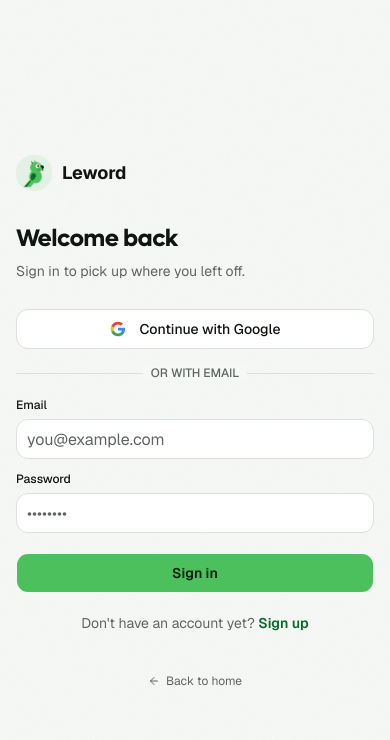
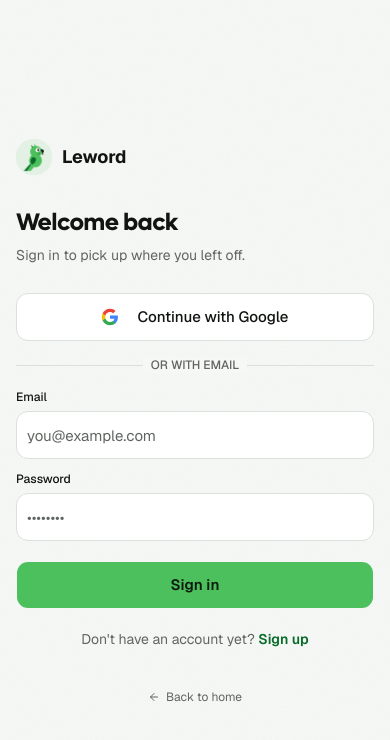
Before and after one commit to AbeloByte/Leword, a Next.js app: page /auth in a window 390 px wide. Shown: the top 740 px of the page. Built offline with nearby package versions, Linux system fonts and the light colour scheme; no server answers.

Commit message:
feat: update component styles for improved UI consistency; adjust button sizes and spacing across various components

```diff
--- a/app/auth/page.tsx
+++ b/app/auth/page.tsx
@@ -17,7 +17,7 @@ import { ArrowLeft, Loader2 } from "lucide-react";
 // Crisp SVG Google Logo
 function GoogleIcon() {
   return (
-    <svg className="mr-2 h-4 w-4" viewBox="0 0 24 24">
+    <svg className="mr-2.5 h-[18px] w-[18px]" viewBox="0 0 24 24">
       <path
         fill="#4285F4"
         d="M22.56 12.25c0-.78-.07-1.53-.2-2.25H12v4.26h5.92c-.26 1.37-1.04 2.53-2.21 3.31v2.77h3.57c2.08-1.92 3.28-4.74 3.28-8.09z"
@@ -35,6 +35,18 @@ function GoogleIcon() {
         d="M12 5.38c1.62 0 3.06.56 4.21 1.64l3.15-3.15C17.45 2.09 14.97 1 12 1 7.7 1 3.99 3.47 2.18 7.06l3.66 2.84c.87-2.6 3.3-4.52 6.16-4.52z"
       />
     </svg>
+  );
+}
+
+/**
+ * The origin OAuth should return to. NEXT_PUBLIC_SITE_URL wins when present
+ * (set it to the production URL in the host's env), otherwise fall back to
+ * whatever host the browser is on, which is right for local dev.
+ */
+function siteOrigin(): string {
+  return (
+    process.env.NEXT_PUBLIC_SITE_URL?.replace(/\/+$/, "") ||
+    window.location.origin
   );
 }
 
@@ -68,7 +80,10 @@ export default function AuthPage() {
       const { error } = await supabase.auth.signInWithOAuth({
         provider: "google",
         options: {
-          redirectTo: `${window.location.origin}/`,
+          // Pinned to the deployed origin when set, so preview domains and
+          // any other host still land back on the real site. Supabase falls
+          // back to the project's Site URL when this is not allowlisted.
+          redirectTo: `${siteOrigin()}/`,
         },
       });
       if (error) throw error;
@@ -208,12 +223,13 @@ export default function AuthPage() {
             <Button
               type="button"
               variant="outline"
-              className="h-10 w-full bg-card font-medium"
+              size="lg"
+              className="w-full bg-card font-medium"
               onClick={handleGoogleSignIn}
               disabled={busy}
             >
               {googleLoading ? (
-                <Loader2 className="mr-2 h-4 w-4 animate-spin" />
+                <Loader2 className="mr-2.5 h-[18px] w-[18px] animate-spin" />
               ) : (
                 <GoogleIcon />
               )}
@@ -245,7 +261,7 @@ export default function AuthPage() {
                   onChange={(e) => setEmail(e.target.value)}
                   required
                   disabled={busy}
-                  className="h-10 bg-card"
+                  className="h-12 bg-card text-[15px]"
                 />
               </div>
 
@@ -262,18 +278,19 @@ export default function AuthPage() {
                   onChange={(e) => setPassword(e.target.value)}
                   required
                   disabled={busy}
-                  className="h-10 bg-card"
+                  className="h-12 bg-card text-[15px]"
                 />
               </div>
 
               <Button
                 type="submit"
-                className="mt-2 h-10 w-full font-semibold"
+                size="lg"
+                className="mt-2 w-full font-semibold"
                 disabled={busy}
               >
                 {submitting ? (
                   <>
-                    <Loader2 className="mr-2 h-4 w-4 animate-spin" />
+                    <Loader2 className="mr-2.5 h-[18px] w-[18px] animate-spin" />
                     {isSignUp ? "Creating account…" : "Signing in…"}
                   </>
                 ) : isSignUp ? (
--- a/components/AddWordDialog.tsx
+++ b/components/AddWordDialog.tsx
@@ -333,7 +333,7 @@ export function AddWordDialog({ onWordAdded }: AddWordDialogProps) {
                                             active ? "default" : "secondary"
                                         }
                                         onClick={() => setCategory(c)}
-                                        className="h-7 cursor-pointer px-2.5 text-xs"
+                                        className="h-8 cursor-pointer px-3 text-xs"
                                     >
                                         {c}
                                     </Badge>
--- a/components/ConfirmDialog.tsx
+++ b/components/ConfirmDialog.tsx
@@ -78,7 +78,7 @@ export function ConfirmDialog({
                         {cancelLabel}
                     </DialogClose>
                     <Button
-                        className="h-9 gap-1.5"
+                        className="h-10 gap-1.5"
                         variant={destructive ? "destructive" : "default"}
                         onClick={onConfirm}
                         disabled={busy}
--- a/components/FlashcardModal.tsx
+++ b/components/FlashcardModal.tsx
@@ -243,7 +243,7 @@ export function FlashcardModal({
                                             <Button
                                                 size="sm"
                                                 variant="ghost"
-                                                className="h-7 w-7 p-0"
+                                                className="h-9 w-9 p-0"
                                                 onClick={(e) => {
                                                     e.stopPropagation();
                                                     speakWord(currentWord.word);
--- a/components/ThemeToggle.tsx
+++ b/components/ThemeToggle.tsx
@@ -20,7 +20,7 @@ export function ThemeToggle() {
         <Button
             variant="ghost"
             size="sm"
-            className="h-9 w-9 p-0 text-muted-foreground hover:text-foreground"
+            className="h-10 w-10 p-0 text-muted-foreground hover:text-foreground"
             onClick={() => setTheme(resolvedTheme === "dark" ? "light" : "dark")}
             aria-label="Toggle light or dark theme"
             title="Toggle theme"
--- a/components/UserNav.tsx
+++ b/components/UserNav.tsx
@@ -90,11 +90,11 @@ export function UserNav() {
                     render={
                         <Button
                             variant="ghost"
-                            className="relative h-9 w-9 rounded-full p-0 ring-offset-background transition-colors hover:bg-muted"
+                            className="relative h-10 w-10 rounded-full p-0 ring-offset-background transition-colors hover:bg-muted"
                         />
                     }
                 >
-                    <Avatar className="h-9 w-9">
+                    <Avatar className="h-10 w-10">
                         {isAvatarIcon(currentAvatar) ? (
                             <AvatarFallback className="bg-muted text-muted-foreground">
                                 <AvatarGlyph
--- a/components/WordCard.tsx
+++ b/components/WordCard.tsx
@@ -91,7 +91,7 @@ export function WordCard({ word, onToggleMastered, onDelete }: WordCardProps) {
                     <Button
                         variant="ghost"
                         size="sm"
-                        className={`h-8 w-8 shrink-0 p-0 transition-colors ${
+                        className={`h-9 w-9 shrink-0 p-0 transition-colors ${
                             isTalking
                                 ? "bg-primary/15 text-accent-ink"
                                 : "text-muted-foreground hover:text-foreground"
@@ -152,7 +152,7 @@ export function WordCard({ word, onToggleMastered, onDelete }: WordCardProps) {
                         <Button
                             variant="ghost"
                             size="sm"
-                            className={`h-7 gap-1 px-2 text-xs ${
+                            className={`h-8 gap-1.5 px-2.5 text-xs ${
                                 word.is_mastered
                                     ? "font-medium text-accent-ink hover:text-accent-ink"
                                     : "text-muted-foreground hover:text-foreground"
@@ -175,7 +175,7 @@ export function WordCard({ word, onToggleMastered, onDelete }: WordCardProps) {
                         <Button
                             variant="ghost"
                             size="sm"
-                            className="h-7 w-7 p-0 text-muted-foreground transition-colors hover:bg-destructive/10 hover:text-destructive md:opacity-0 md:group-hover:opacity-100 md:focus-visible:opacity-100"
+                            className="h-8 w-8 p-0 text-muted-foreground transition-colors hover:bg-destructive/10 hover:text-destructive md:opacity-0 md:group-hover:opacity-100 md:focus-visible:opacity-100"
                             onClick={() => onDelete(word.id)}
                             aria-label={`Delete ${word.word}`}
                             title="Delete word"
--- a/components/ui/button.tsx
+++ b/components/ui/button.tsx
@@ -20,16 +20,16 @@ const buttonVariants = cva(
       },
       size: {
         default:
-          "h-8 gap-1.5 px-2.5 has-data-[icon=inline-end]:pr-2 has-data-[icon=inline-start]:pl-2",
-        xs: "h-6 gap-1 rounded-[min(var(--radius-md),10px)] px-2 text-xs in-data-[slot=button-group]:rounded-lg has-data-[icon=inline-end]:pr-1.5 has-data-[icon=inline-start]:pl-1.5 [&_svg:not([class*='size-'])]:size-3",
-        sm: "h-7 gap-1 rounded-[min(var(--radius-md),12px)] px-2.5 text-[0.8rem] in-data-[slot=button-group]:rounded-lg has-data-[icon=inline-end]:pr-1.5 has-data-[icon=inline-start]:pl-1.5 [&_svg:not([class*='size-'])]:size-3.5",
-        lg: "h-9 gap-1.5 px-2.5 has-data-[icon=inline-end]:pr-2 has-data-[icon=inline-start]:pl-2",
-        icon: "size-8",
+          "h-10 gap-2 px-4 has-data-[icon=inline-end]:pr-3 has-data-[icon=inline-start]:pl-3",
+        xs: "h-7 gap-1 rounded-[min(var(--radius-md),10px)] px-2.5 text-xs in-data-[slot=button-group]:rounded-lg has-data-[icon=inline-end]:pr-1.5 has-data-[icon=inline-start]:pl-1.5 [&_svg:not([class*='size-'])]:size-3",
+        sm: "h-9 gap-1.5 rounded-[min(var(--radius-md),12px)] px-3 text-[0.8rem] in-data-[slot=button-group]:rounded-lg has-data-[icon=inline-end]:pr-1.5 has-data-[icon=inline-start]:pl-1.5 [&_svg:not([class*='size-'])]:size-3.5",
+        lg: "h-12 gap-2 px-6 text-[15px] has-data-[icon=inline-end]:pr-5 has-data-[icon=inline-start]:pl-5 [&_svg:not([class*='size-'])]:size-[18px]",
+        icon: "size-10",
         "icon-xs":
-          "size-6 rounded-[min(var(--radius-md),10px)] in-data-[slot=button-group]:rounded-lg [&_svg:not([class*='size-'])]:size-3",
+          "size-7 rounded-[min(var(--radius-md),10px)] in-data-[slot=button-group]:rounded-lg [&_svg:not([class*='size-'])]:size-3",
         "icon-sm":
-          "size-7 rounded-[min(var(--radius-md),12px)] in-data-[slot=button-group]:rounded-lg",
-        "icon-lg": "size-9",
+          "size-9 rounded-[min(var(--radius-md),12px)] in-data-[slot=button-group]:rounded-lg",
+        "icon-lg": "size-12",
       },
     },
     defaultVariants: {
```
Also changed, not shown: app/page.tsx (+4 -4 lines), components/LandingPage.tsx (+17 -19 lines).
